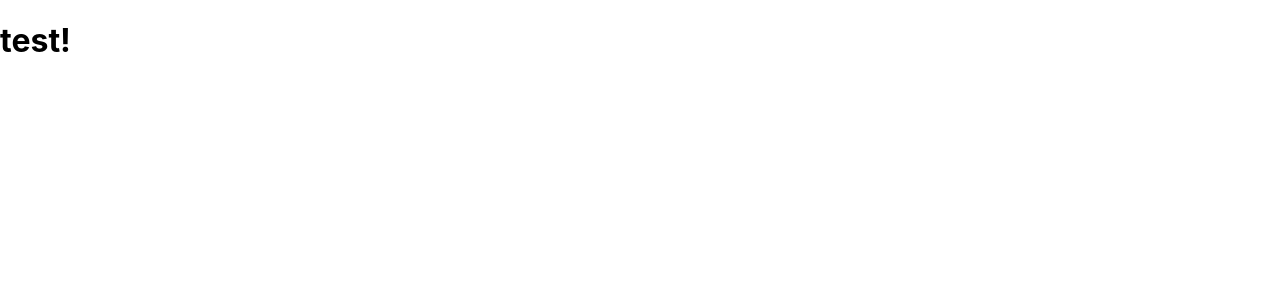
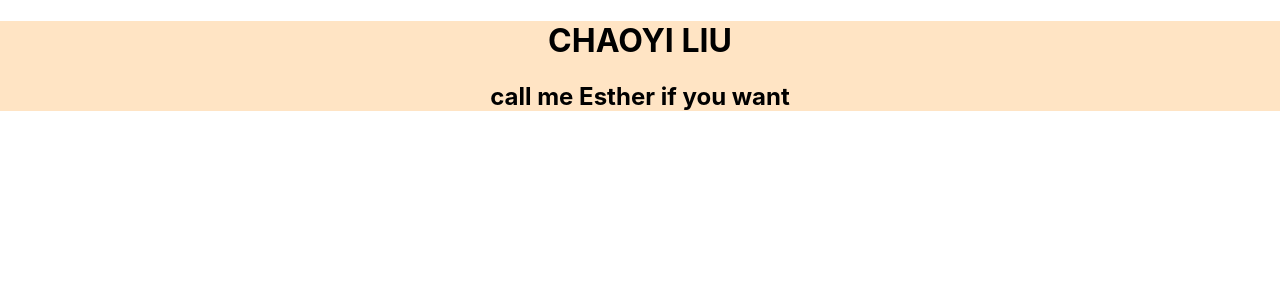
Before and after one commit to estherliu/portfolio, a React (Create React App) app: page / in a window 1280 px wide. Shown: the top 300 px of the page. Built offline with nearby package versions, Linux system fonts and the light colour scheme.

Commit message:
change header

```diff
--- a/public/index.html
+++ b/public/index.html
@@ -2,19 +2,19 @@
 <html lang="en">
   <head>
     <meta charset="utf-8" />
-    <link rel="icon" href="%PUBLIC_URL%/favicon.ico" />
+    <link rel="icon" href="%PUBLIC_URL%/heart.jpg" />
     <meta name="viewport" content="width=device-width, initial-scale=1" />
     <meta name="theme-color" content="#000000" />
     <meta
       name="description"
       content="Web site created using create-react-app"
     />
-    <link rel="apple-touch-icon" href="%PUBLIC_URL%/logo192.png" />
+    <link rel="apple-touch-icon" href="%PUBLIC_URL%/heart.jpg" />
     <!--
       manifest.json provides metadata used when your web app is installed on a
       user's mobile device or desktop. See https://developers.google.com/web/fundamentals/web-app-manifest/
     -->
-    <link rel="manifest" href="%PUBLIC_URL%/manifest.json" />
+    <!-- <link rel="manifest" href="%PUBLIC_URL%/manifest.json" /> -->
     <!--
       Notice the use of %PUBLIC_URL% in the tags above.
       It will be replaced with the URL of the `public` folder during the build.
@@ -24,7 +24,7 @@
       work correctly both with client-side routing and a non-root public URL.
       Learn how to configure a non-root public URL by running `npm run build`.
     -->
-    <title>React App</title>
+    <title>Chaoyi Liu</title>
   </head>
   <body>
     <noscript>You need to enable JavaScript to run this app.</noscript>
--- a/src/App.css
+++ b/src/App.css
@@ -1,8 +1,9 @@
 .App {
   text-align: center;
+  background-color: bisque;
 }
 
-.App-logo {
+/* .App-logo {
   height: 40vmin;
   pointer-events: none;
 }
@@ -35,4 +36,4 @@
   to {
     transform: rotate(360deg);
   }
-}
+} */
--- a/src/App.js
+++ b/src/App.js
@@ -1,11 +1,11 @@
 import React from 'react';
-import logo from './logo.svg';
 import './App.css';
 
 function App() {
   return (
-    <div>
-      <h1>test!</h1>
+    <div className="App">
+      <h1>CHAOYI LIU</h1>
+      <h2>call me Esther if you want</h2>
     </div>
   );
 }
```
Also changed, not shown: public/heart.jpg (added).
